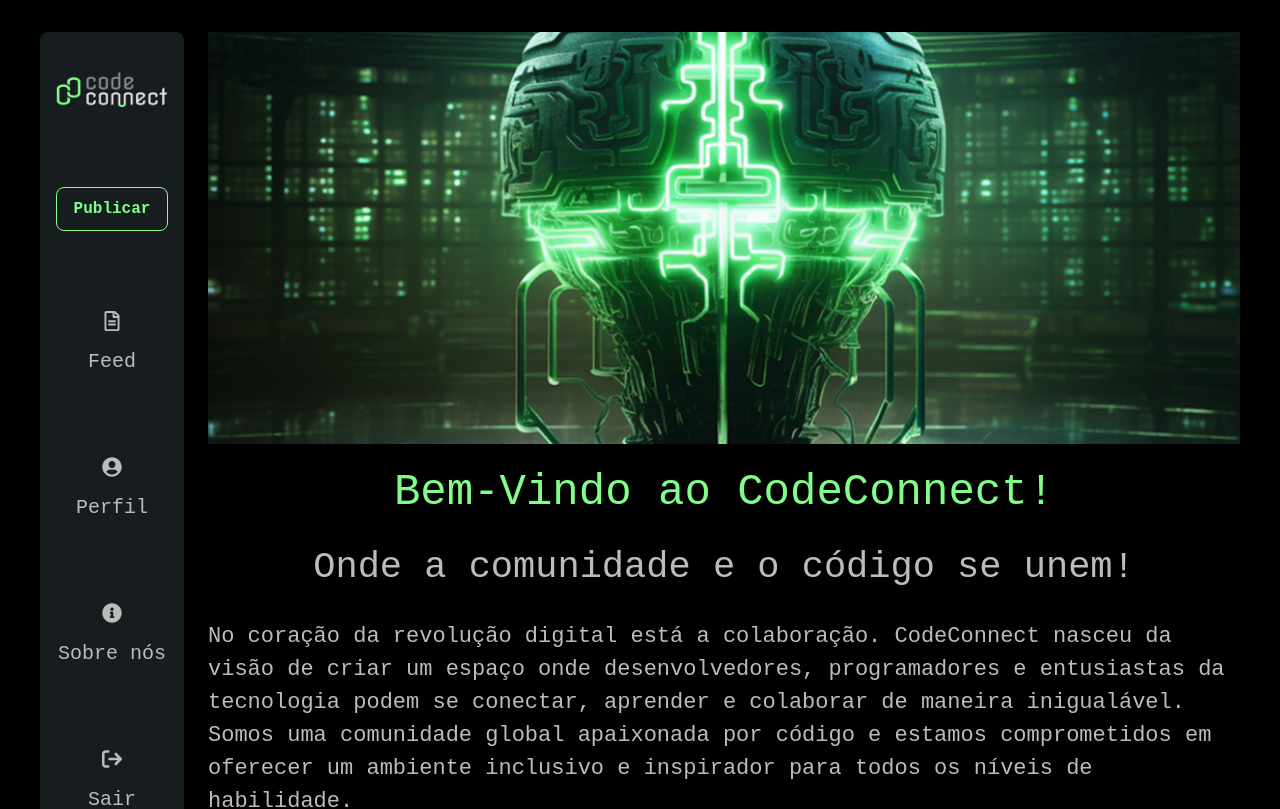
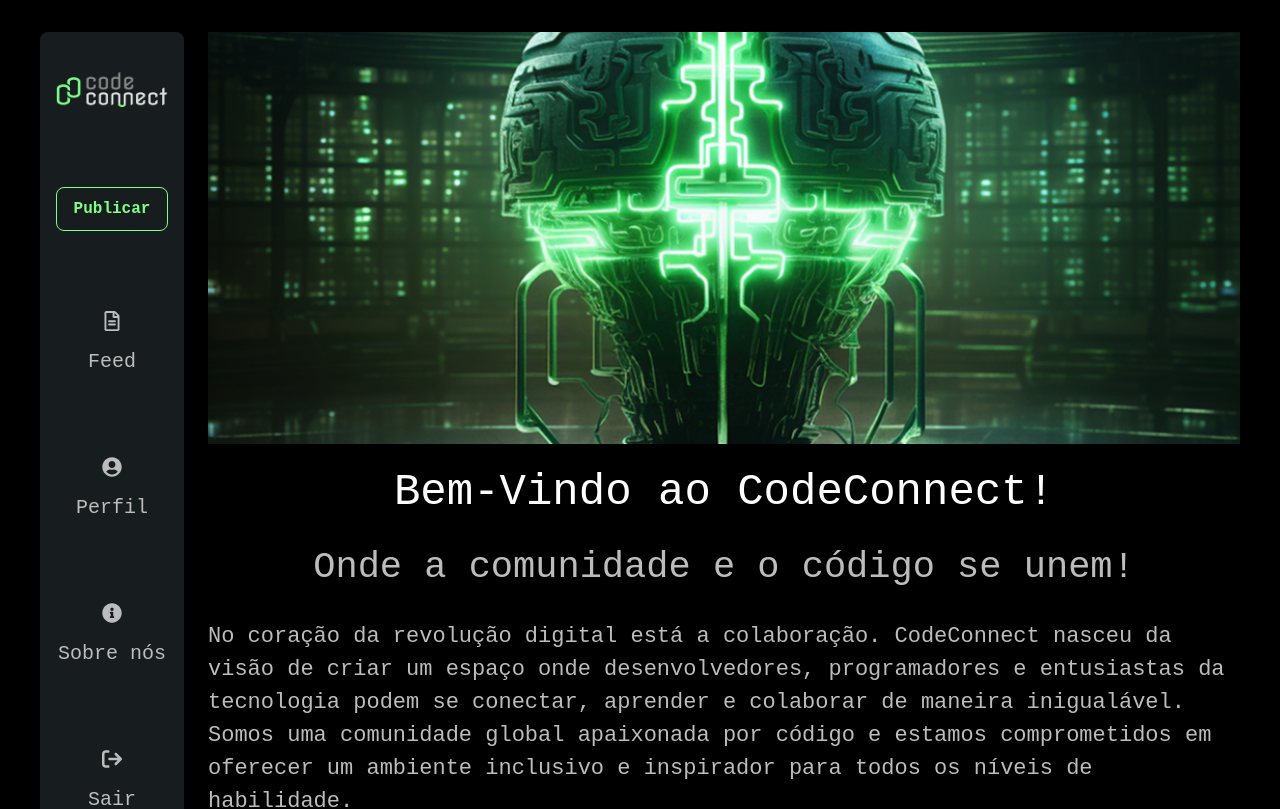
Before and after one commit to DaysibelPitter/CodeConnect, a React (Vite) app: page /acercaDe in a window 1280 px wide. Shown: the top 809 px of the page. Built offline with nearby package versions, Linux system fonts and the light colour scheme; no server answers; the database is empty.

Commit message:
cambios de css

```diff
--- a/src/pages/AcercaDe/AcercaDe.tsx
+++ b/src/pages/AcercaDe/AcercaDe.tsx
@@ -6,7 +6,7 @@ import "./AcercaDe.css";
 function AcercaDe() {
   return (
     <div className="AcercaDe-container">
-      <NavFeed />
+      <NavFeed/>
       <div className="AcercaDe-content">
         <img src={imgAD} alt="Sobre CodeConnect" />
         <h1>Bem-Vindo ao CodeConnect!</h1>
--- a/src/pages/AcercaDe/acercaDe.css
+++ b/src/pages/AcercaDe/acercaDe.css
@@ -16,7 +16,7 @@
     gap: 1.5rem;
 }
 .AcercaDe-content h1{
-    color: #81FE88;
+    color:--verde ;
     font-size: 44px;
     font-weight: 500;
 }
```
